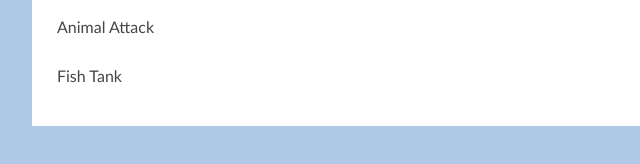
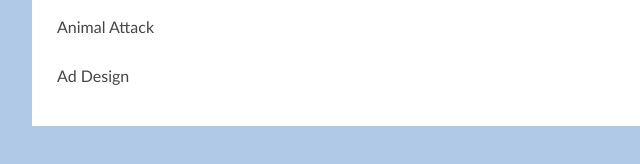
Before and after one commit to paytenmayer/paytenmayer.github.io, a plain HTML site: page portfolio.html in a window 1280 px wide. Shown: the part 448-612 px from the top of the page, 208-848 px from the left. Drawn offline with Linux system fonts and the light colour scheme.

Commit message:
new link

```diff
--- a/portfolio.html
+++ b/portfolio.html
@@ -29,7 +29,7 @@
                     <li><a href="https://www.khanacademy.org/computer-programming/i-wonder-whats-for-dinner/6114755654500352">What's for Dinner?</a></li>
                     <li><a href="https://www.khanacademy.org/computer-programming/shooting-star-then-the-ultra-omega-meteorite-destroys-earth/5649513887612928">Shooting Star</a></li>
                     <li><a href="https://www.khanacademy.org/computer-programming/the-scared-duck-gets-caught-by-the-bear/4584235506384896">Animal Attack</a></li>
-                    <li><a href="">Fish Tank</a></li>
+                    <li><a href="https://www.khanacademy.org/computer-programming/spread-the-spoon-propaganda/4876025051529216">Ad Design</a></li>
             </div>
         </main>
       </div>
```
